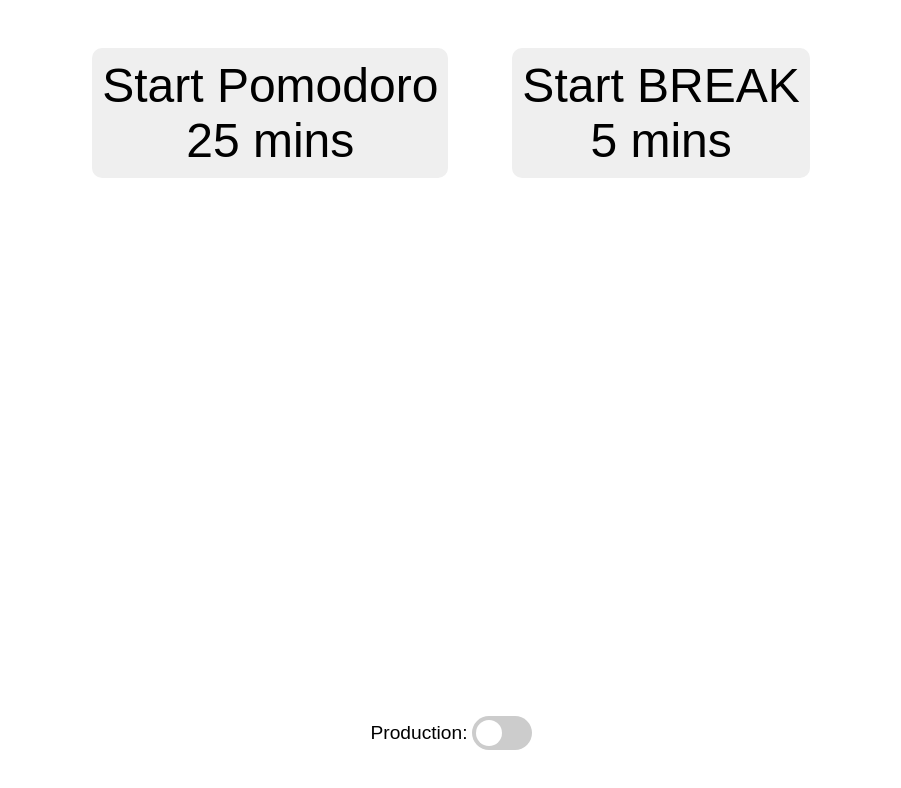
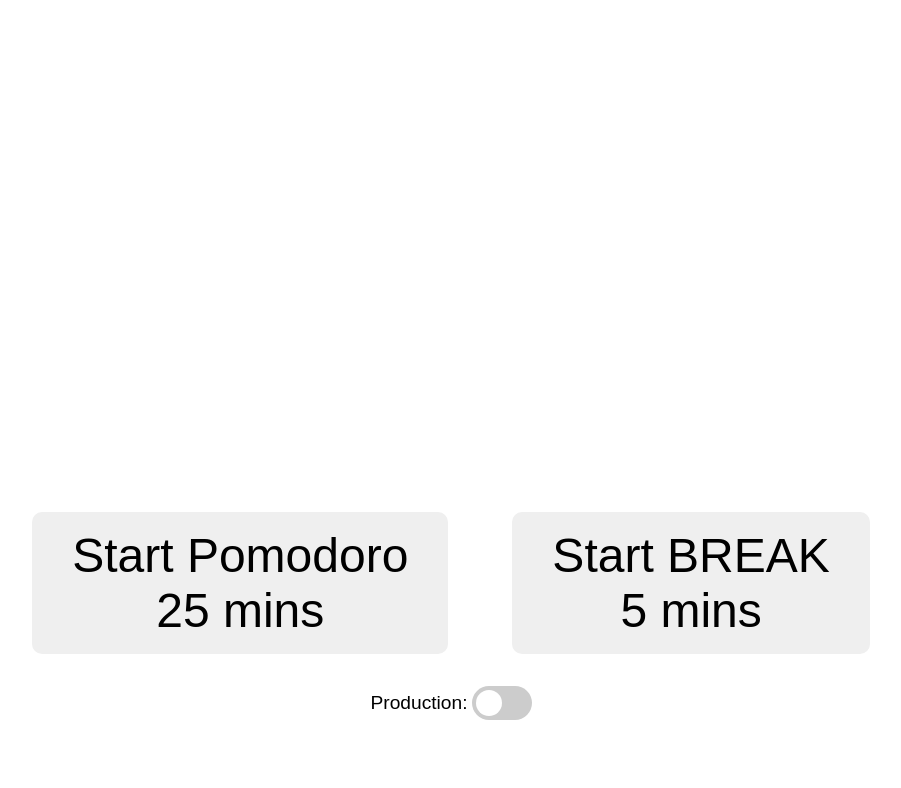
Before and after one commit to sahilrajput03/persist.ml, a React (Create React App) app: page / in a window 1280 px wide. Shown: the top 788 px of the page, without its empty margins (189-1090 px from the left). Built offline with nearby package versions, Linux system fonts and the light colour scheme.

Commit message:
Improve design.

```diff
--- a/src/App.css
+++ b/src/App.css
@@ -1,10 +1,17 @@
+html,
+#root,
+body {
+  height: 100%;
+}
 .main-container {
+  height: 100%;
   margin: auto;
-  margin-top: 1rem;
-  max-width: 80vw;
+  padding: 5rem 1rem;
+  /* max-width: 80vw; */
+
   display: flex;
   flex-direction: column;
-  justify-content: center;
+  justify-content: flex-end;
   align-items: center;
 }
 .row {
@@ -20,8 +27,11 @@
 }
 
 .time-count {
-  font-size: 2rem;
+  font-size: 4rem;
   font-weight: bold;
+}
+.remaining-secs {
+  font-size: 1.2rem;
 }
 
 .environment-label {
@@ -29,26 +39,33 @@
   margin-right: 4px;
 }
 
-.bottom {
-  position: absolute;
-  bottom: 50px;
+.mini-button {
+  border-radius: 10px;
+  margin: 0.5rem;
+  padding: 0.5rem;
 }
 
 /* All three button */
-
 .main-timer,
 .break-timer,
 .btn-clear {
-  padding: 10px;
+  padding: 0.5rem 1rem;
   border-radius: 10px;
-  margin: 2rem;
+  margin: 0.2rem;
   font-size: 1.5rem;
 }
 
+/* These desktop settings coz I made this a mobile first site. */
 @media (min-width: 550px) {
   .main-timer,
   .break-timer,
   .btn-clear {
     font-size: 3rem;
+    padding: 1rem 2.5rem;
+    margin: 2rem;
+  }
+
+  .time-count {
+    font-size: 6rem;
   }
 }
--- a/src/App.js
+++ b/src/App.js
@@ -9,8 +9,14 @@
   if (seconds < 60) return seconds + " seconds";
 
   let mins = Math.floor(seconds / 60) + " mins ";
-  let remaining_seconds = seconds % 60 === 0 ? "" : (seconds % 60) + " seconds";
-  return mins + remaining_seconds;
+  // let remaining_seconds = seconds % 60 === 0 ? "" : (seconds % 60) + " seconds";
+  let remaining_seconds = (seconds % 60) + " seconds";
+  return (
+    <>
+      <div>{mins}</div>{" "}
+      <div className="remaining-secs">{remaining_seconds}</div>
+    </>
+  );
 };
 
 const getProductionState = localStorage.getItem("set_is_production") || 0;
@@ -84,7 +90,29 @@
         )}
         {clearButtonE}
       </div>
-      <div className="row bottom">
+
+      {count > -1 ? (
+        <div>
+          <button
+            className="mini-button"
+            onClick={() => {
+              setCount((count) => count - (is_production ? 5 * 60 : 3));
+            }}
+          >
+            - 5 mins
+          </button>
+          <button
+            className="mini-button"
+            onClick={() => {
+              setCount((count) => count + (is_production ? 5 * 60 : 3));
+            }}
+          >
+            + 5 mins
+          </button>
+        </div>
+      ) : null}
+
+      <div className="row">
         <div className="column environment-label">Production:</div>
         <label className="switch">
           <input
```
